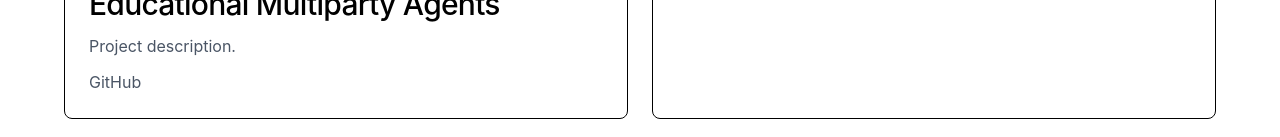
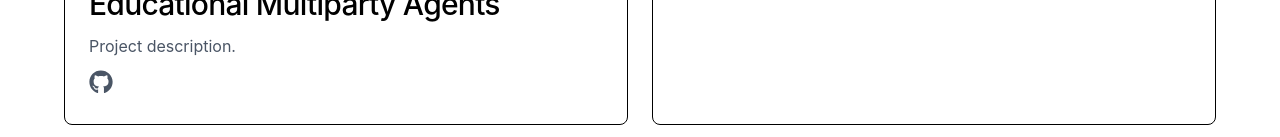
Before and after one commit to G0nzal0zz/portfolio, a React (Vite) app: page / in a window 1280 px wide. Shown: the part 815-952 px from the top of the page. Built offline with nearby package versions, Linux system fonts and the light colour scheme.

Commit message:
add github icon

```diff
--- a/package.json
+++ b/package.json
@@ -20,6 +20,7 @@
     "@tanstack/router-plugin": "^1.121.2",
     "react": "^19.0.0",
     "react-dom": "^19.0.0",
+    "react-icons": "^5.6.0",
     "tailwindcss": "^4.0.6"
   },
   "devDependencies": {
--- a/src/routes/index.tsx
+++ b/src/routes/index.tsx
@@ -1,4 +1,5 @@
 import { createFileRoute } from '@tanstack/react-router'
+import { FaGithub } from 'react-icons/fa'
 import Header from '@/components/Header'
 
 export const Route = createFileRoute('/')({
@@ -46,9 +47,9 @@ function App() {
               href="https://github.com/G0nzal0zz/educational-multiparty-agents"
               target="_blank"
               rel="noopener noreferrer"
-              className="mt-3 inline-block text-gray-600 hover:text-blue-500"
+              className="mt-3 inline-block text-gray-600 hover:text-blue-500 text-2xl"
             >
-              GitHub
+              <FaGithub />
             </a>
           </div>
           <div className="p-6 border rounded-lg">
```
Also changed, not shown: 1 other file (tests, documents, lock files or other folders).
